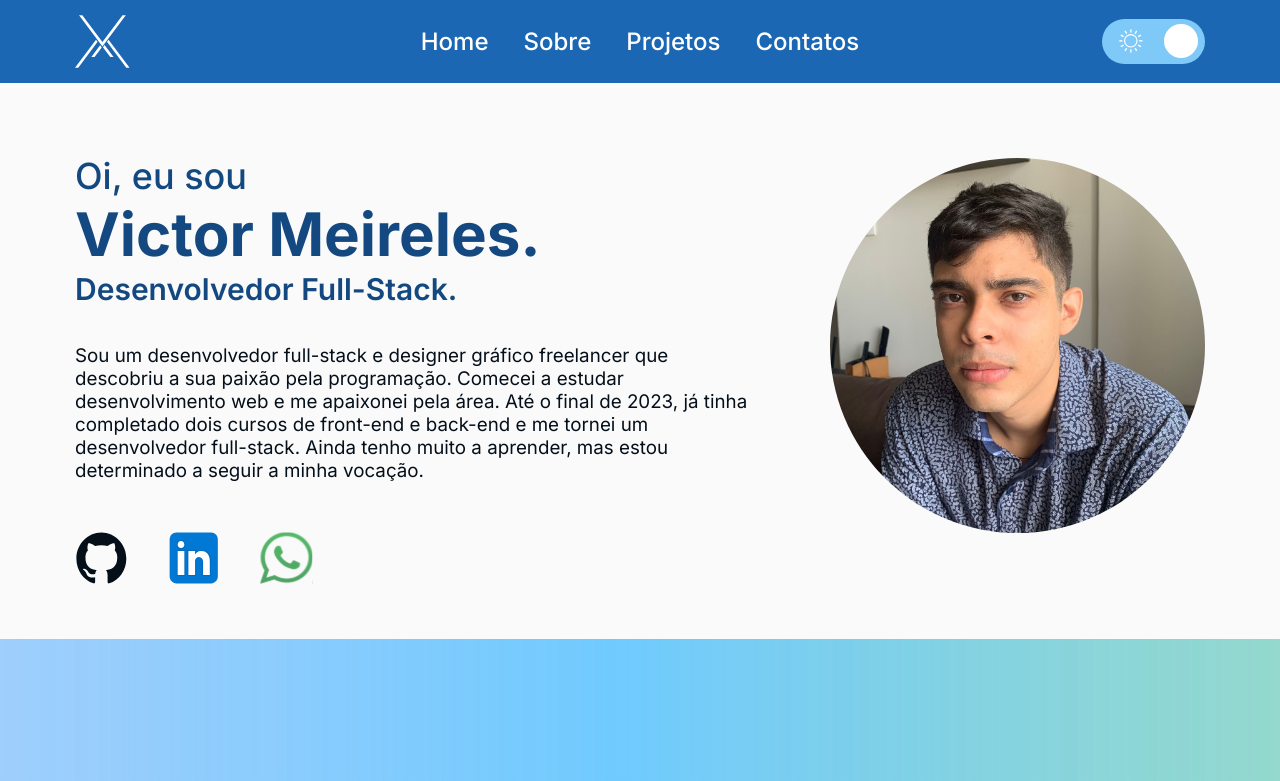
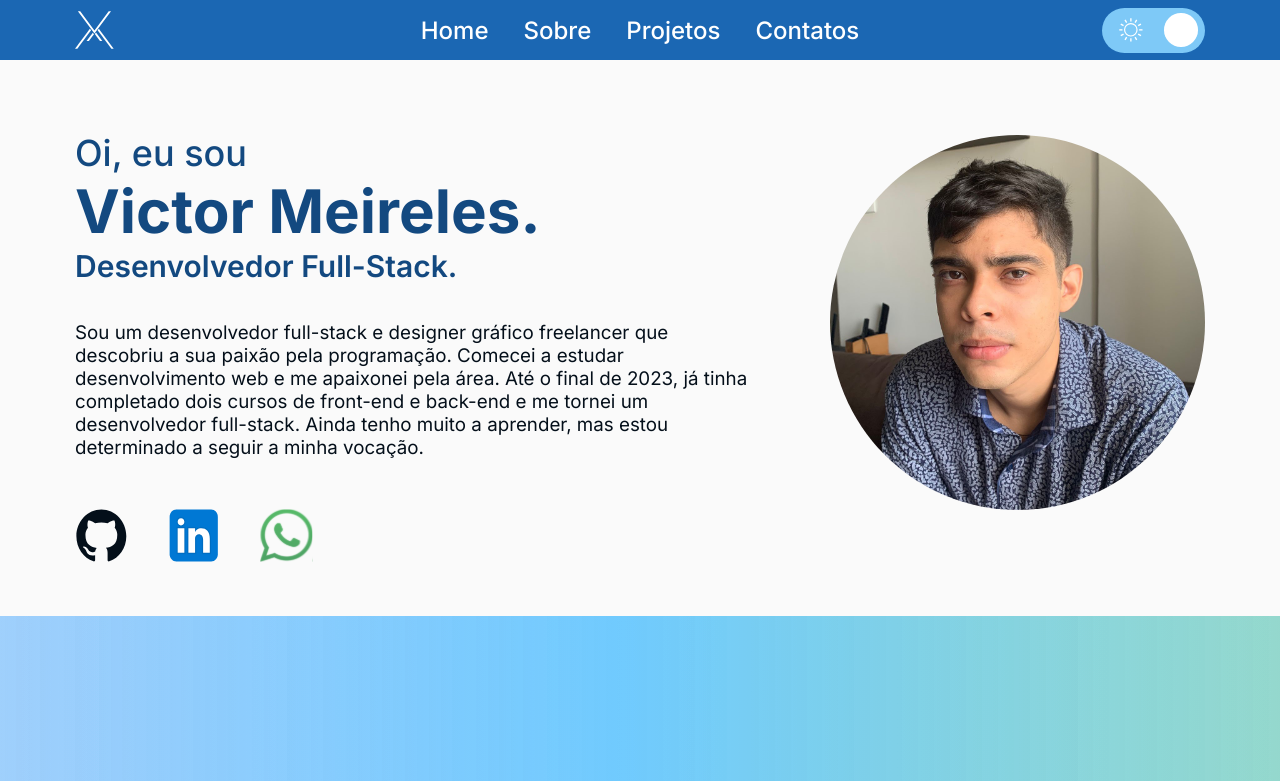
Before and after one commit to victoraamlima/portfolio, a React (Create React App) app: page / in a window 1280 px wide. Shown: the top 781 px of the page. Built offline with nearby package versions, Linux system fonts and the light colour scheme.

Commit message:
Update header height and logo size

```diff
--- a/src/components/Header/styleHeader.js
+++ b/src/components/Header/styleHeader.js
@@ -10,7 +10,7 @@ const StyledHeader = styled.header`
   justify-content: space-between;
   background-color: ${({ theme }) =>
     theme.theme === "light" ? theme.colors.blue4 : theme.colors.blue2};
-  height: 11rem;
+  height: 8rem;
   width: 100%;
   padding: 0 10rem;
   align-items: center;
@@ -19,23 +19,6 @@ const StyledHeader = styled.header`
     padding: 0 30px;
     background-color: ${({ theme }) =>
       theme.theme === "light" ? theme.colors.white3 : theme.colors.blue3};
-
-    &::before {
-      content: "";
-      position: absolute;
-      bottom: -5rem;
-      left: 0;
-      width: 100%;
-      height: 5rem;
-      background: transparent;
-      background: linear-gradient(
-        180deg,
-        ${({ theme }) =>
-            theme.theme === "light" ? theme.colors.white3 : theme.colors.blue3}
-          0%,
-        transparent 100%
-      );
-    }
   }
 
   @media (max-width: ${breakpoints.small1}px) {
@@ -44,7 +27,7 @@ const StyledHeader = styled.header`
 `
 
 const StyledLogo = styled.img`
-  height: 7rem;
+  height: 5rem;
 
   @media (max-width: ${breakpoints.medium1}px) {
     filter: ${({ theme }) =>
```
